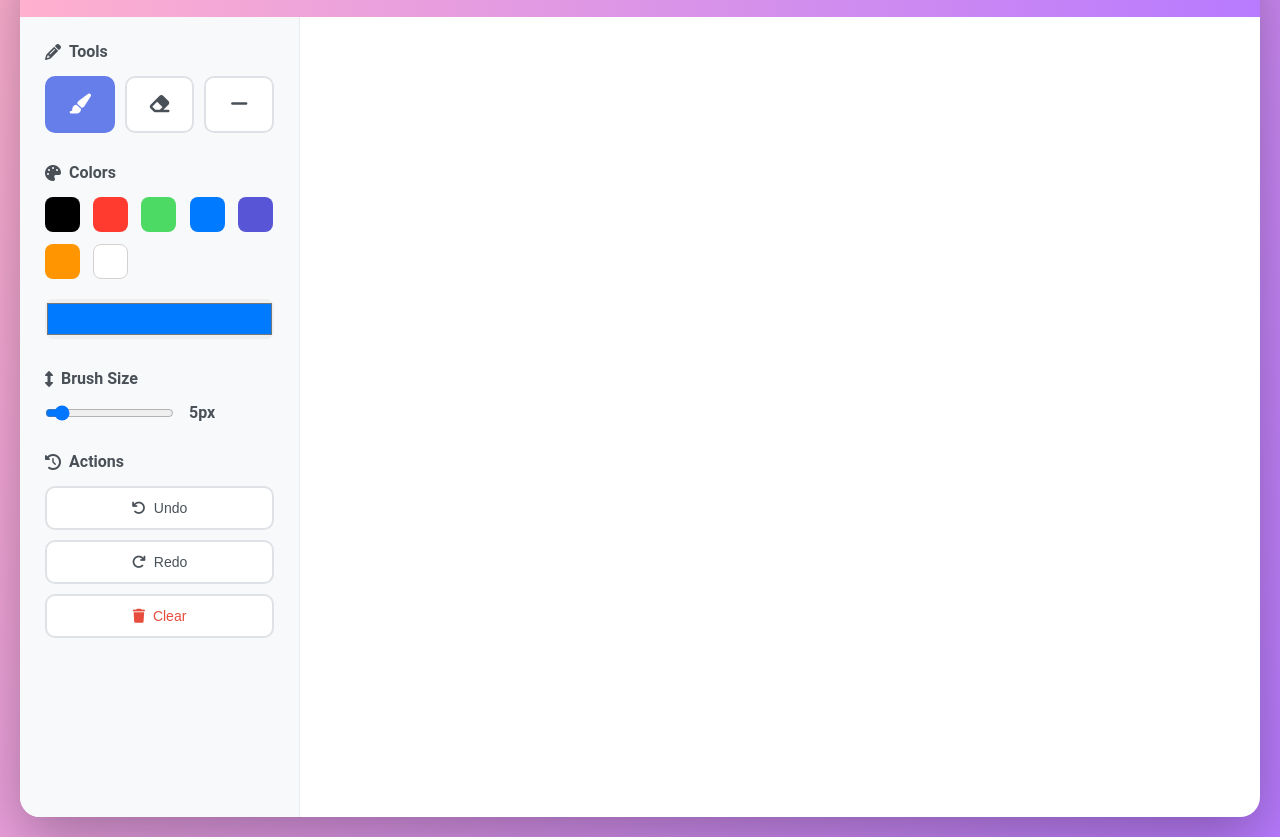
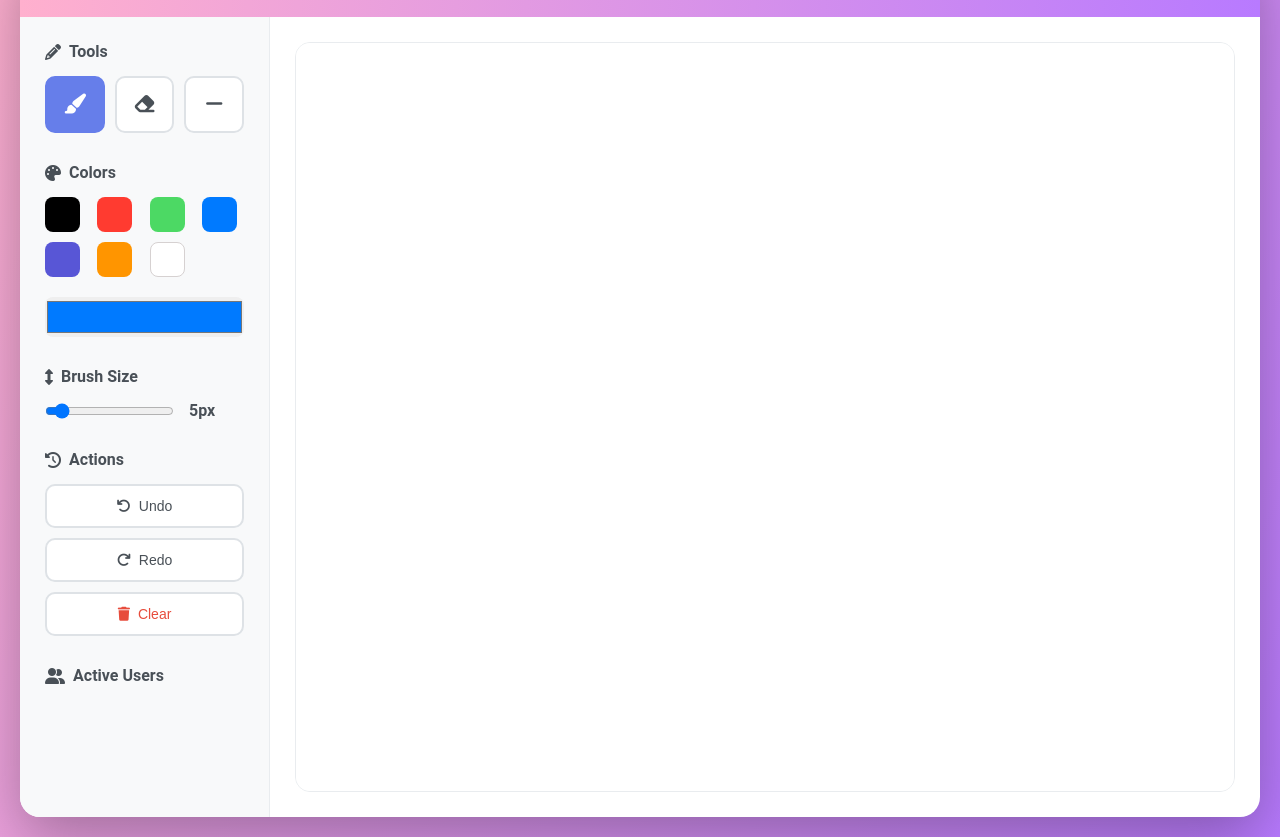
Before and after one commit to kannadhasan2/Collborative_Drawing_canvas, a plain HTML site: page client/index.html in a window 1280 px wide. Shown: the part 76-913 px from the top of the page. Drawn offline with Linux system fonts and the light colour scheme.

Commit message:
feat: add canvas section

```diff
--- a/client/index.html
+++ b/client/index.html
@@ -82,7 +82,22 @@
                         </button>
                     </div>
                 </div>
+
+                <!-- List of Active Users -->
+                 <div class="users-section">
+                    <h3><i class="fas fa-user-friends"></i> Active Users</h3>
+                    <div id="users-list" class="users-list">
+                        <!-- Users will be added here dynamically -->
+                    </div>
+                </div>
             </aside>
+
+            <!-- Canvas Section -->
+             <main class="canvas-area">
+                <div class="canvas-container">
+                    <canvas id="drawing-canvas"></canvas>
+                </div>
+            </main>
         </div>
     </div>
 
--- a/client/style.css
+++ b/client/style.css
@@ -90,10 +90,11 @@ body {
 .main-content {
     display: flex;
     min-height: 800px;
+    flex-shrink: 2;
 }
 
 .sidebar {
-    width: 280px;
+    width: 250px;
     background: #f8f9fa;
     padding: 25px;
     border-right: 1px solid #e9ecef;
@@ -152,8 +153,8 @@ body {
 
 .color-palette {
     display: grid;
-    grid-template-columns: repeat(5, 1fr);
-    gap: 12px;
+    grid-template-columns: repeat(4, 1fr);
+    gap: 10px;
     margin-bottom: 20px;
 }
 
@@ -250,3 +251,56 @@ body {
 .action-btn.danger:hover {
     border-color: #e74c3c;
 }
+
+.users-list {
+    display: flex;
+    flex-direction: column;
+    gap: 10px;
+}
+
+.user-item {
+    background: white;
+    padding: 12px 15px;
+    border-radius: 10px;
+    border: 1px solid #e9ecef;
+    display: flex;
+    align-items: center;
+    gap: 10px;
+}
+
+.user-color {
+    width: 12px;
+    height: 12px;
+    border-radius: 50%;
+}
+
+.user-name {
+    font-size: 14px;
+    color: #495057;
+}
+
+.canvas-area {
+    flex: 1;
+    padding: 25px;
+    display: flex;
+    flex-direction: column;
+}
+
+.canvas-container {
+    flex: 1;
+    background: #f8f9fa;
+    border-radius: 15px;
+    overflow: hidden;
+    position: relative;
+    border: 1px solid #e9ecef;
+}
+
+#drawing-canvas {
+    width: 100%;
+    height: 100%;
+    background: white;
+    cursor: crosshair;
+    position: absolute;
+    top: 0;
+    left: 0;
+}
```
